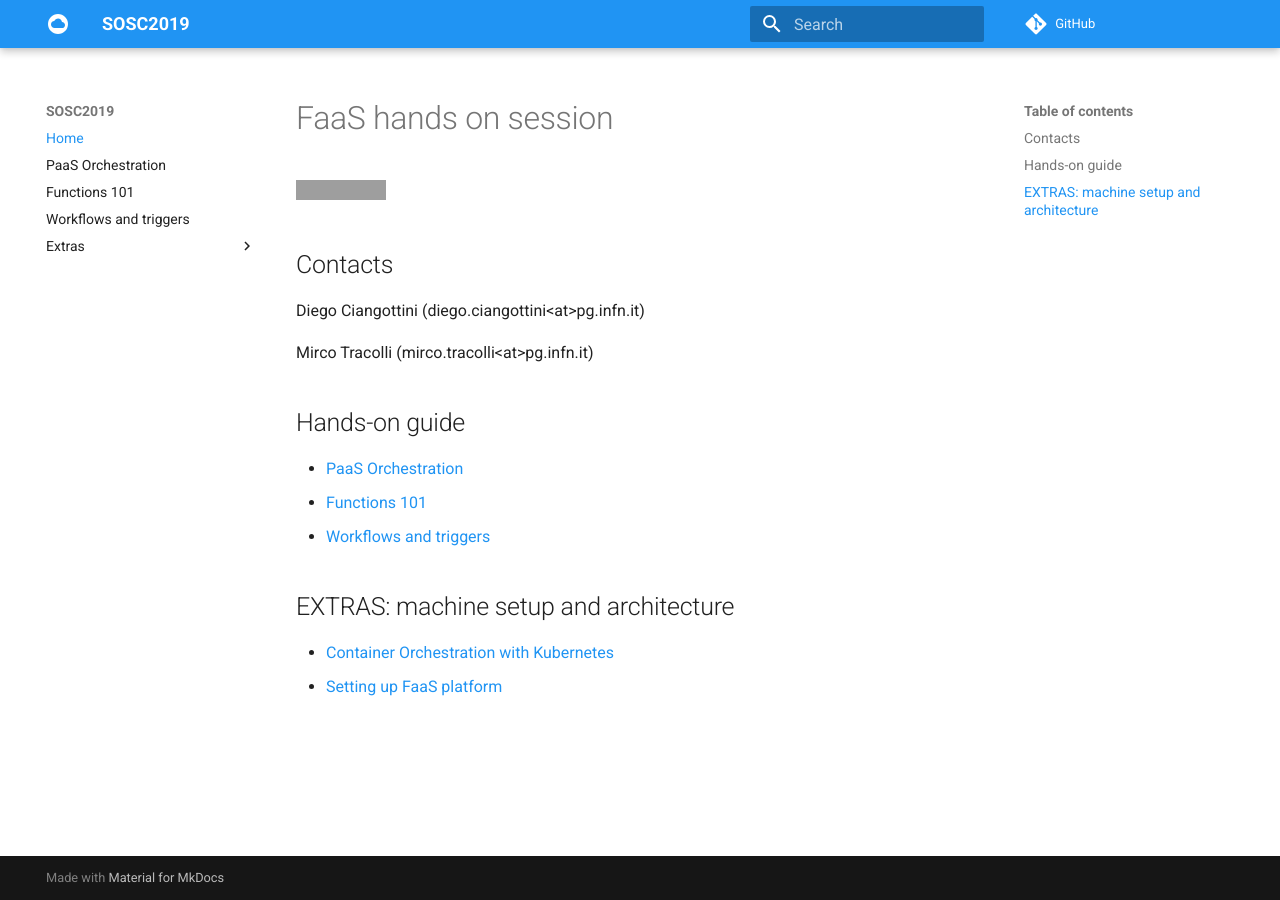
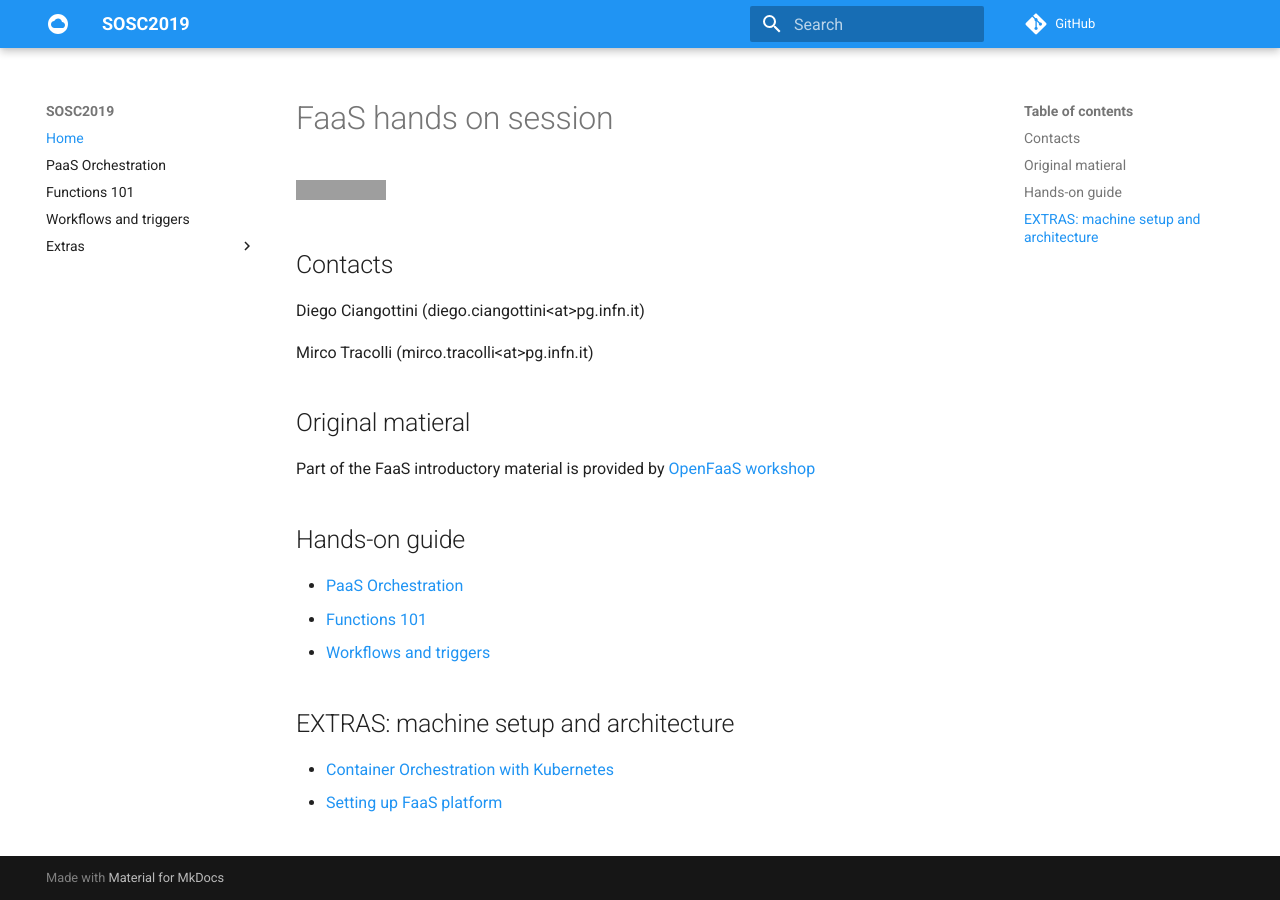
Before and after one commit to alexellis/SOSC2019, an MkDocs documentation site: the page built from docs/README.md, in a window 1280 px wide. Built offline with MkDocs 1.6.1 and Material for MkDocs 9.7.7, drawn with Linux system fonts in a browser that asks for light colours; comment, search, counter and statistics services are not loaded; grey boxes are pictures that could not be loaded.

Commit message:
update doc

```diff
--- a/docs/README.md
+++ b/docs/README.md
@@ -7,6 +7,9 @@ Diego Ciangottini (diego.ciangottini<at\>pg.infn.it)
 
 Mirco Tracolli (mirco.tracolli<at\>pg.infn.it)
 
+## Original matieral
+
+Part of the FaaS introductory material is provided by [OpenFaaS workshop](https://github.com/openfaas/workshop)
 
 ## Hands-on guide
 
```
Also changed, not shown: docs/events.md (+1 -1 lines), docs/k3s.md (+2 -0 lines).
